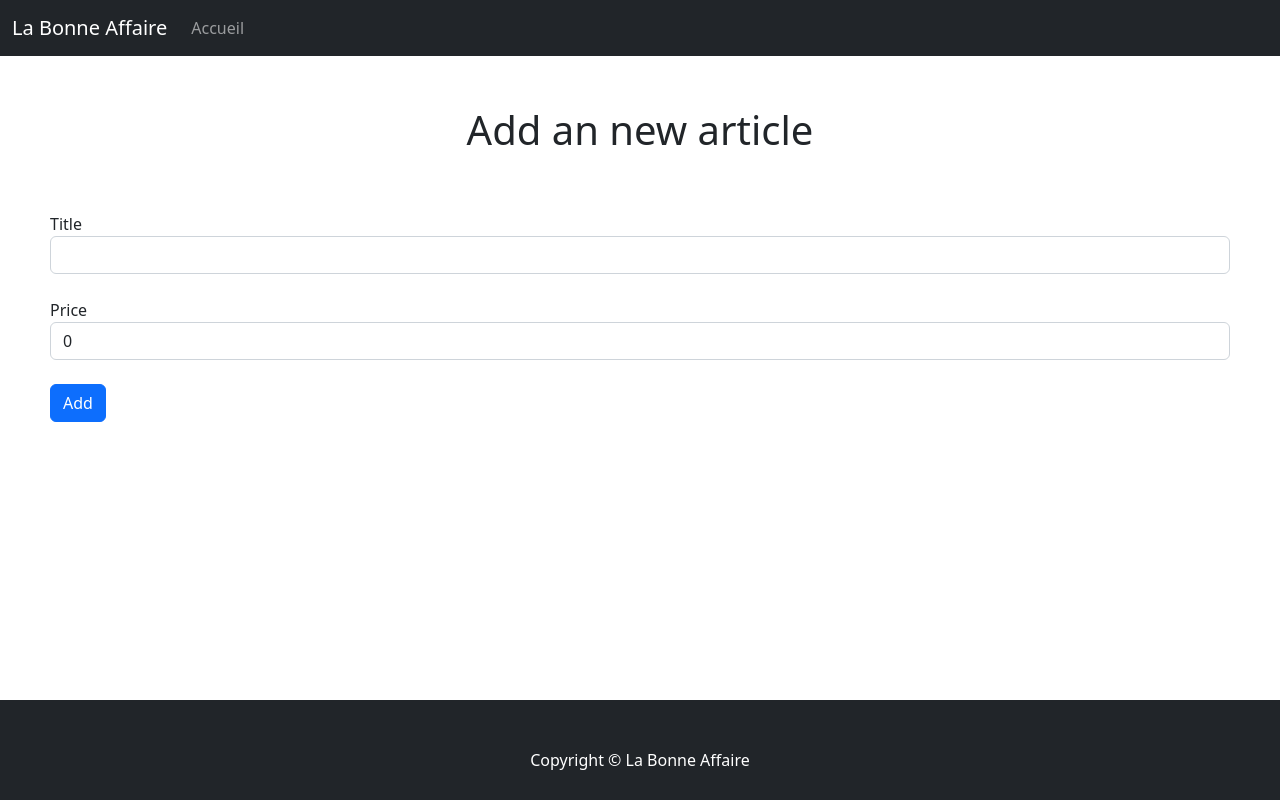
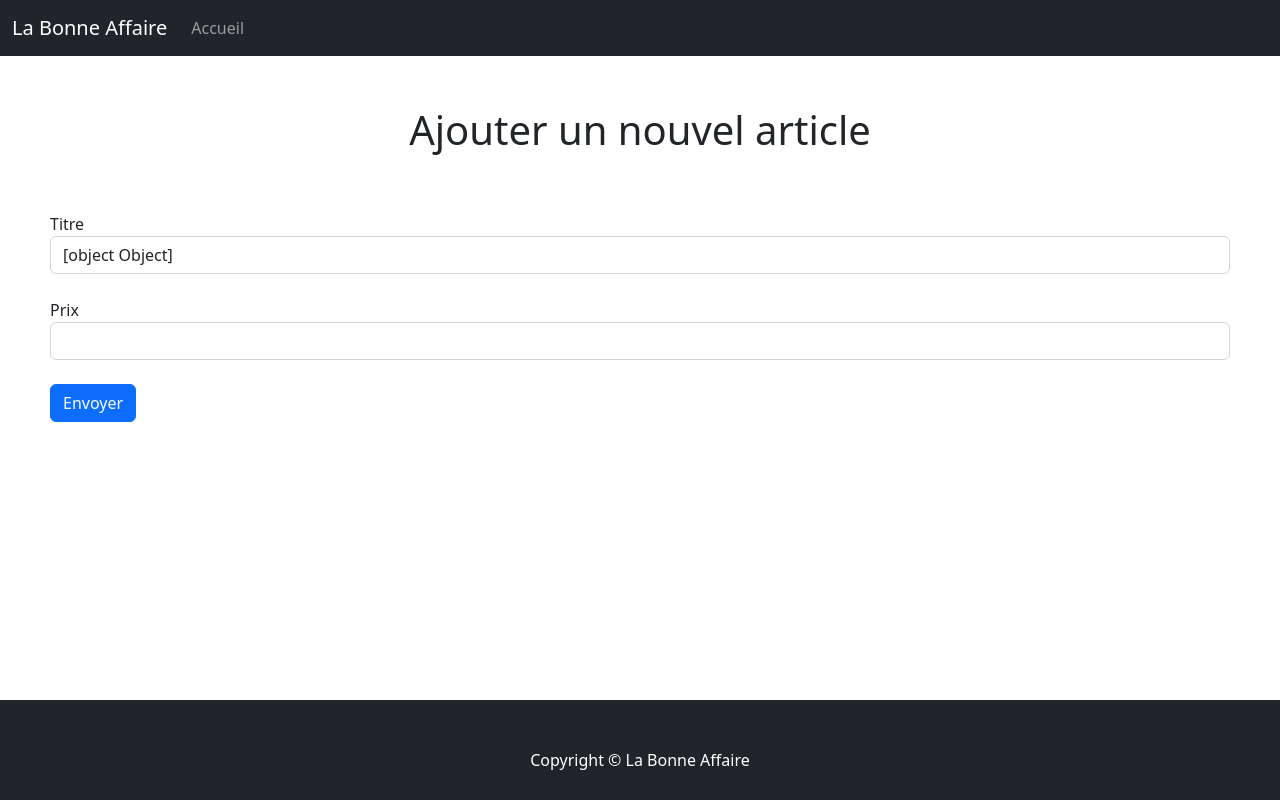
Before and after one commit to gwelle/app_rightdeal_angular, an Angular app: page /add in a window 1280 px wide. Built offline with nearby package versions, Linux system fonts and the light colour scheme.

Commit message:
validation form template-driven

```diff
--- a/src/app/add/add.component.html
+++ b/src/app/add/add.component.html
@@ -1,16 +1,27 @@
-<h1>Add an new article </h1>
+<h1> Ajouter un nouvel article </h1>
+
 
 <form (ngSubmit)="onSubmit(f)" #f="ngForm">
-    <label for="title">Title</label>
-    <input type="text" name="title" [(ngModel)]="title" required>
+    <label for="title">Titre </label>
+    <input type="text" name="title" [(ngModel)]="title" required minlength="4" #title="ngModel" value="">
+    <div [hidden]="title.invalid && (title.dirty || title.touched)">
+        <div *ngIf="title.errors?.['required']">
+            Titre obligatoire
+        </div>
+        <div *ngIf="title.errors?.['minlength']">
+            Le titre doit avoir un minimum de 4 caractères
+        </div>
+    </div>
+    <br>
 
-    <br >
+    <label for="price">Prix</label>
+    <input type="number" name="price" [(ngModel)]="title" required #price="ngModel" >
+    <div [hidden]="price.invalid && (price.dirty || price.touched)">
+        <div *ngIf="price.errors?.['required']">
+            Prix obligatoire
+        </div>
+    </div>
+    <br>
 
-    <label for="price">Price</label>
-    <input type="number" name="price" [(ngModel)]="price" required>
-
-    <br >
-
-    <button class="btn btn-primary" type="submit">Add</button>
-
+    <button class="btn btn-primary" type="submit" [disabled]="!f.valid">Envoyer</button>
 </form>
--- a/src/app/add/add.component.ts
+++ b/src/app/add/add.component.ts
@@ -1,4 +1,3 @@
-import { NgFor } from '@angular/common';
 import { Component, OnInit } from '@angular/core';
 import { NgForm } from '@angular/forms';
 
@@ -24,7 +23,9 @@ export class AddComponent implements OnInit {
 
   onSubmit(form : NgForm){
     console.log('AddComponent::onSubmit()');
+    console.log('titre: ' + form.value['title']);
     console.log('title: ' + this.title);
+    console.log('prix: ' + form.value['price']);
     console.log('price: ' + this.price);
   }
 
--- a/src/app/app.module.ts
+++ b/src/app/app.module.ts
@@ -6,6 +6,7 @@ import { AppComponent } from './app.component';
 import { ArticleComponent } from './article/article.component';
 import { FormsModule } from '@angular/forms';
 import { AddComponent } from './add/add.component';
+import { CommonModule } from '@angular/common';
 
 @NgModule({
   declarations: [
@@ -16,7 +17,8 @@ import { AddComponent } from './add/add.component';
   imports: [
     BrowserModule,
     AppRoutingModule,
-    FormsModule
+    FormsModule,
+    CommonModule
   ],
   providers: [],
   bootstrap: [AppComponent] // définit le composant racine de l'application,
```
